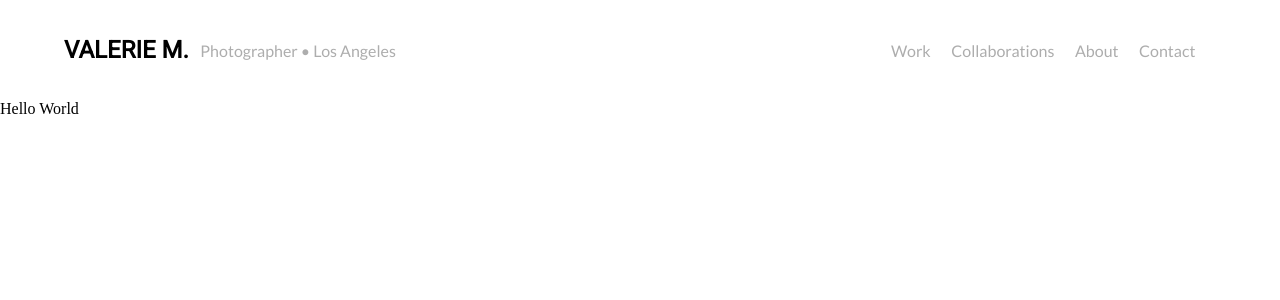
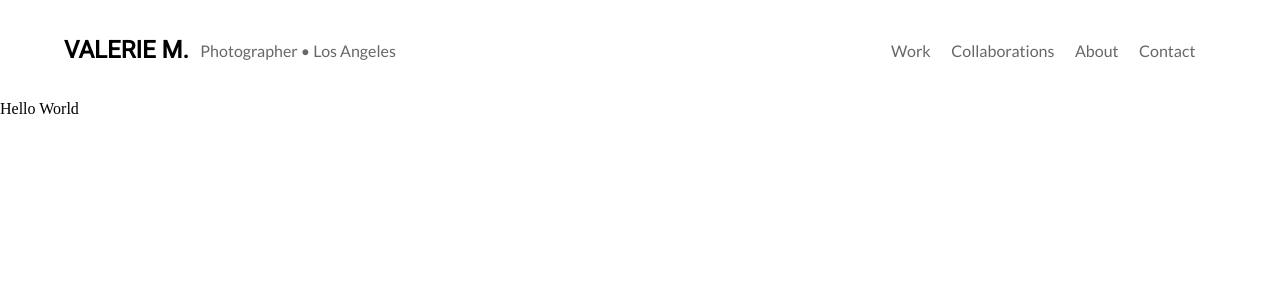
Before and after one commit to jlaluces123/Val-Portfolio, a React (Create React App) app in the folder client/: page / in a window 1280 px wide. Shown: the top 300 px of the page. Built offline with nearby package versions, Linux system fonts and the light colour scheme.

Commit message:
Navigation Work: Small touch up on colors and animation on menu hover

```diff
--- a/client/src/components/Navigation/index.js
+++ b/client/src/components/Navigation/index.js
@@ -14,8 +14,11 @@ const Navigation = (props) => {
       </div>
 
       <div className="right">
-        <span onClick = {props.handleMenu} className = {props.visible ? "close" : "nav__menu"} htmlFor="toggle">&#9776;</span>
-        {/* <input className = "check" type="checkbox" name="menu" id="toggle"/> */}
+        {/*
+          - handleMenu will use a visibility flag in App.js' state to display the menu when true
+          - className checks visibility state and displays the correct className when needed
+        */}
+        <span onClick = {props.handleMenu} className = {props.visible ? "close" : "nav__menu"}>&#9776;</span>
         <nav className = {props.visible ? "hidden__menu" : "menu"}>
           <li><NavLink className = "nav__link" exact to = "/">Work</NavLink></li>
           <li><NavLink className = "nav__link" to = "/collaborations">Collaborations</NavLink></li>
@@ -24,7 +27,8 @@ const Navigation = (props) => {
         </nav>
       </div>
     </div>
-  );
-}
+  ); // return statement
+
+} // component end
 
 export default Navigation;
--- a/client/src/components/Navigation/navigation.css
+++ b/client/src/components/Navigation/navigation.css
@@ -22,7 +22,7 @@
 .left__description {
   margin-left: 2%;
   font-family: 'Lato', sans-serif;
-  color: #ADADAD;
+  color: #676767;
 }
 
 .right {
@@ -34,10 +34,16 @@
 
 .nav__menu {
   font-size: 27px;
+  color: #676767;
   margin: 1%;
   display: none;
   cursor: pointer;
   transition: 0.3s;
+}
+
+.nav__menu:hover {
+  transition: 0.2s ease-in-out;
+  transform: rotate(45deg);
 }
 
 #toggle {
@@ -89,7 +95,7 @@ li {
 
 .nav__link {
   text-decoration: none;
-  color: #ADADAD;
+  color: #676767;
   transition: 0.1s ease-in-out;
 }
 
```
